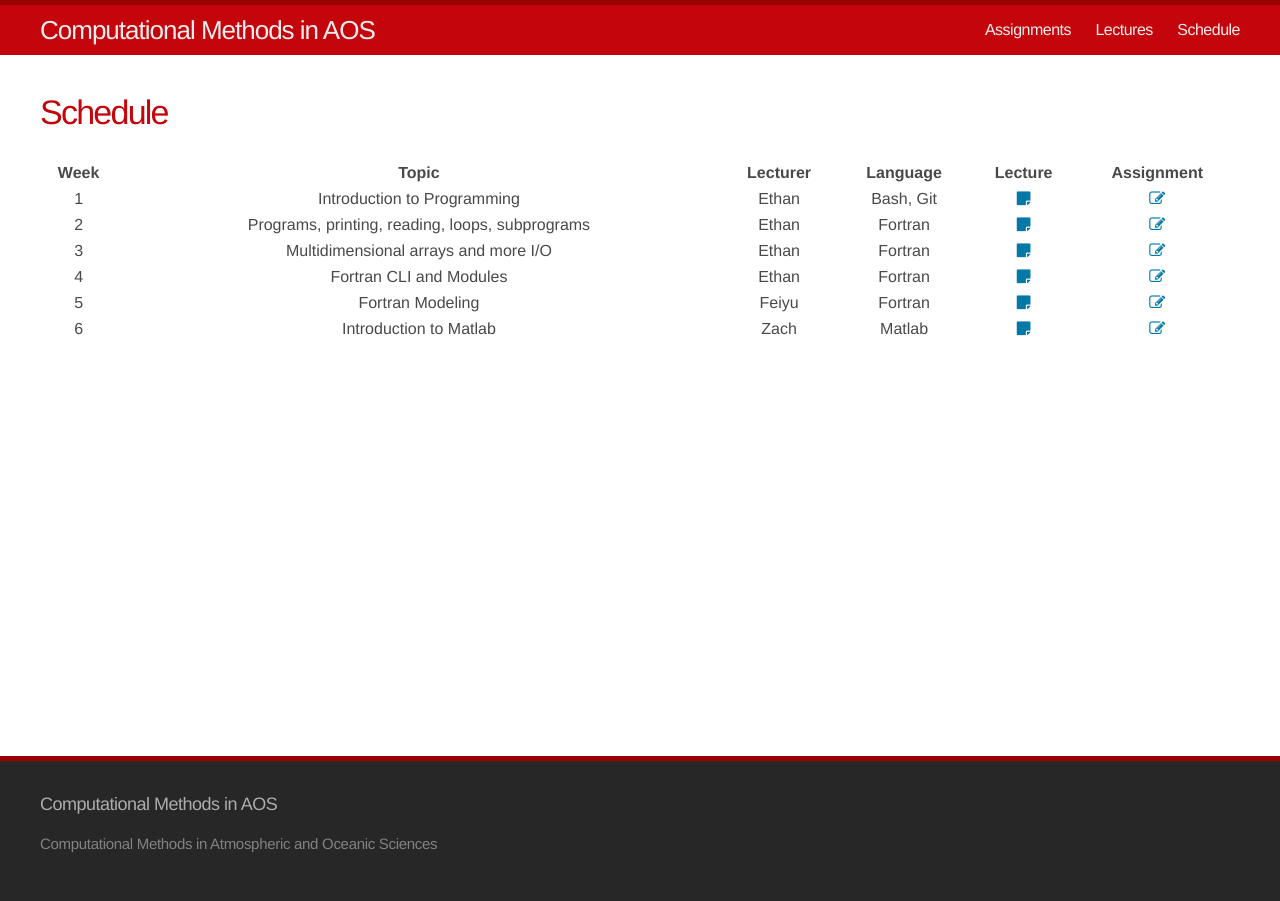
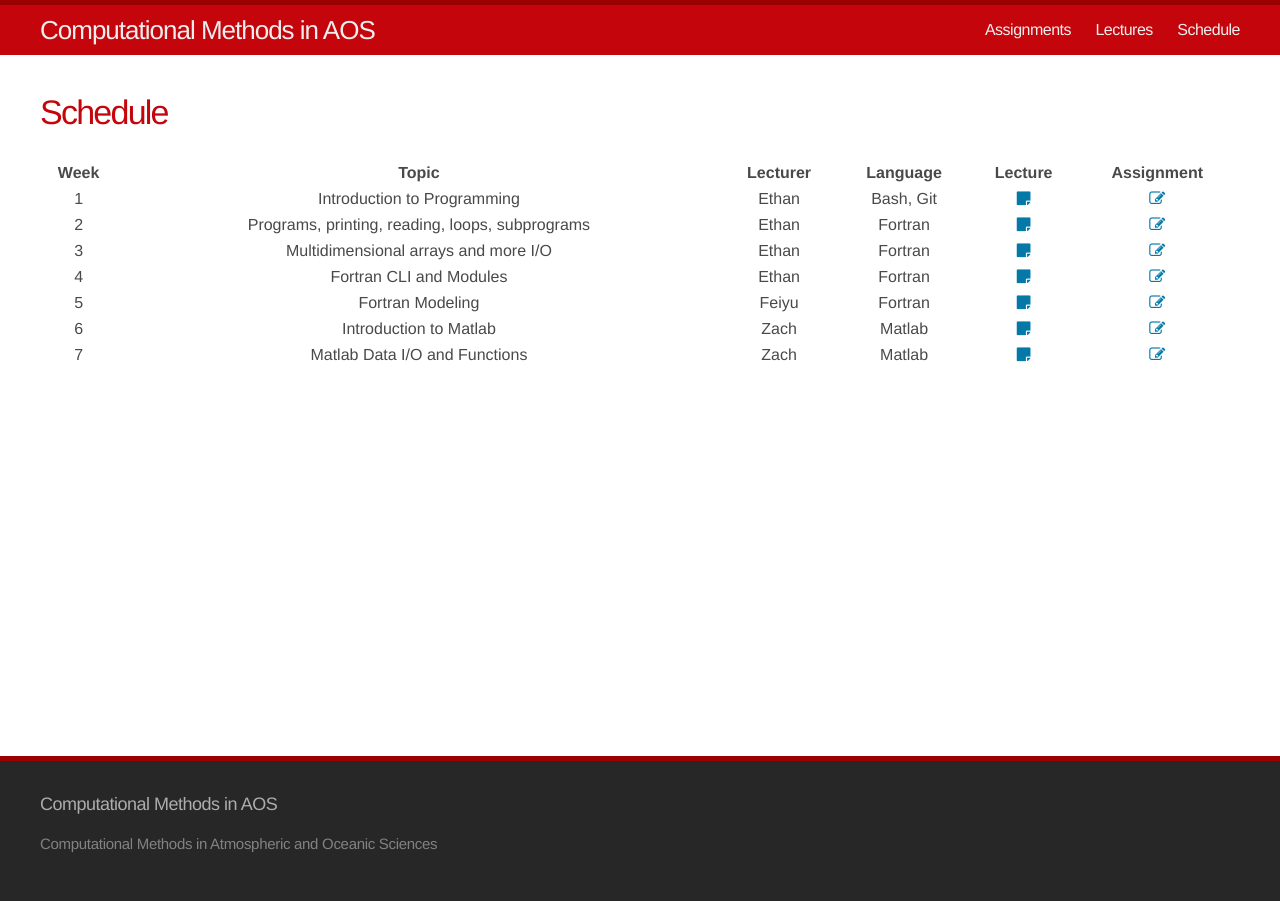
Before and after one commit to AOS573-2017/aos573-2017.github.io, a Jekyll site: the page built from schedule.md, in a window 1280 px wide. Built offline with Jekyll 4.4.1, drawn with Linux system fonts in a browser that asks for light colours.

Commit message:
Update schedule

```diff
--- a/schedule.md
+++ b/schedule.md
@@ -12,5 +12,5 @@ permalink: /schedule/
 <tr><td>4</td><td>Fortran CLI and Modules</td><td>Ethan</td><td>Fortran</td><td><a href="/lectures/4-fortran-cli-modules-lib.html"><i class="fa fa-sticky-note"></i></a></td><td><a href="/assignments/4-fortran-cli-modules-lib.html"><i class="fa fa-pencil-square-o"></i></a></td></tr>
 <tr><td>5</td><td>Fortran Modeling</td><td>Feiyu</td><td>Fortran</td><td><a href="/lectures/5-fortran-modeling.html"><i class="fa fa-sticky-note"></i></a></td><td><a href="/assignments/5-fortran-modeling.html"><i class="fa fa-pencil-square-o"></i></a></td></tr>
 <tr><td>6</td><td>Introduction to Matlab</td><td>Zach</td><td>Matlab</td><td><a href="/lectures/6-matlab_intro.html"><i class="fa fa-sticky-note"></i></a></td><td><a href="/assignments/6-matlab1.html"><i class="fa fa-pencil-square-o"></i></a></td></tr>
-
+<tr><td>7</td><td>Matlab Data I/O and Functions</td><td>Zach</td><td>Matlab</td><td><a href="/lectures/7-matlab_reading.html"><i class="fa fa-sticky-note"></i></a></td><td><a href="/assignments/7-matlab2.html"><i class="fa fa-pencil-square-o"></i></a></td></tr>
 </table>
```
